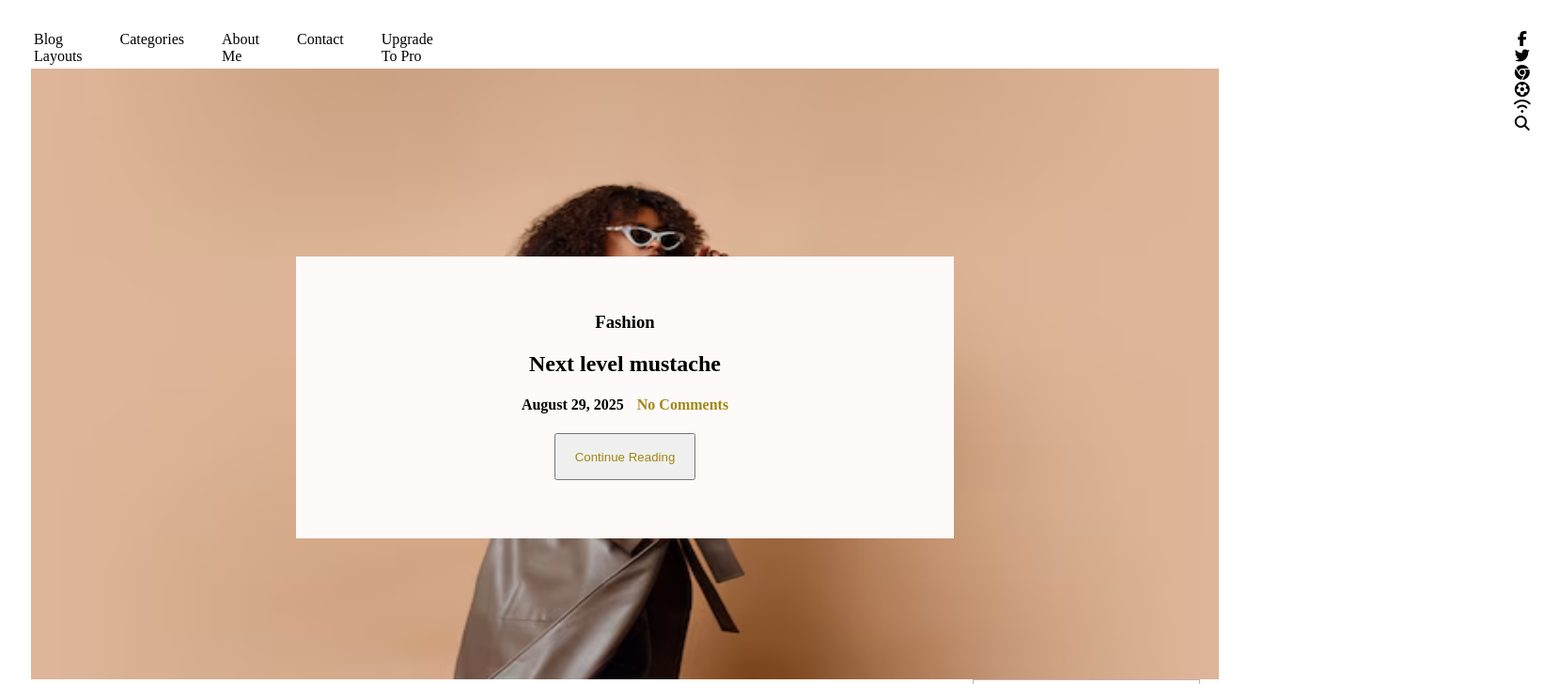
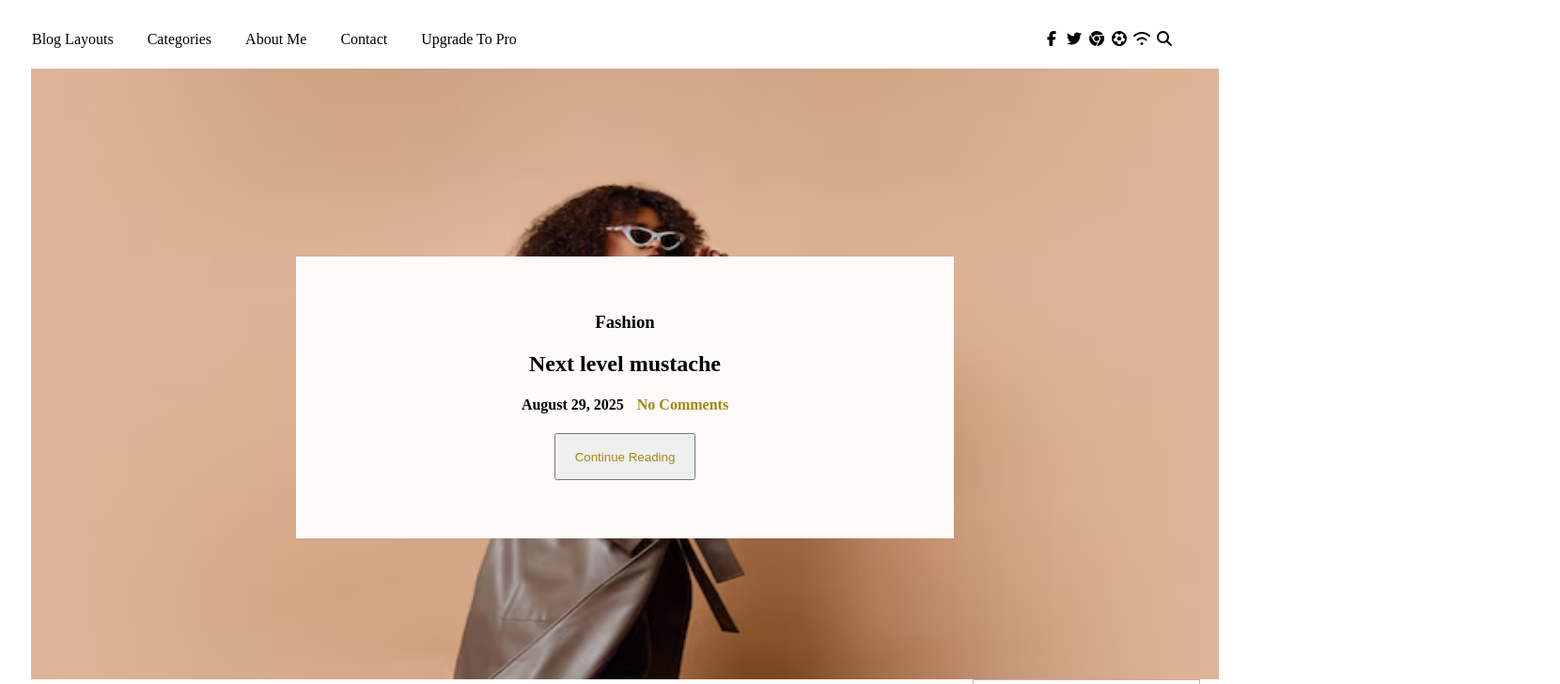
Before and after one commit to gopika-98/task3, a plain HTML site: page index.html in a window 1280 px wide. Shown: the top 728 px of the page at 94% size, 1660 px wide, since content can reach past the window. Drawn offline with Linux system fonts and the light colour scheme.

Commit message:
modified

```diff
--- a/index.html
+++ b/index.html
@@ -22,8 +22,8 @@
                 <li><a href="">Contact</a></li>
                 <li><a href="">Upgrade To Pro</a></li>
             </ul>
-            <ul style="padding-left: 1100px;">
-                <li class="ic">
+            <ul>
+                <li >
                     <a href=""><i class="fa-brands fa-facebook-f" style="color: #000000;"></i></a>
                     <a href=""><i class="fa-brands fa-twitter" style="color: #050505;"></i></a>
                     <a href=""><i class="fa-brands fa-chrome" style="color: #000000;"></i></a>
--- a/style.css
+++ b/style.css
@@ -8,6 +8,7 @@
     width: 100%;
     height: 60px;
     display: flex;
+    justify-content: space-between;
     background-color: white;
 }
 
@@ -18,21 +19,18 @@
 
 .navbar ul li{
     display: inline;
-    padding: 0px 10px;
+    padding: 0px 8px;
     margin-right: 20px;
 }
 
-.navbar a{
+.navbar ul li a{
     text-decoration: none;
     color: black;
+    gap: 5px;
 
 }
 
-.ic{
-    display: flex;
-    flex-wrap: wrap;
-    padding: 0;
-}
+
 
 .ic a i{
     padding-left: 9px;
```
